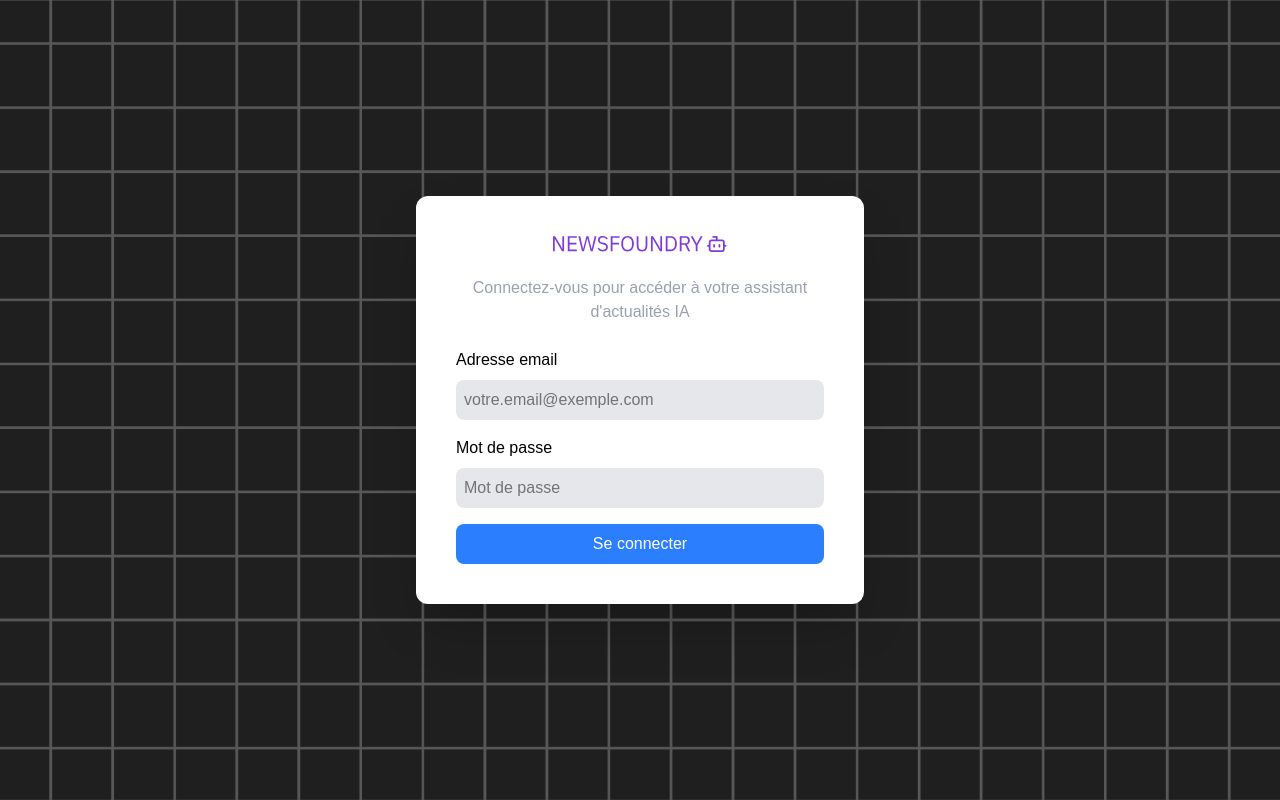
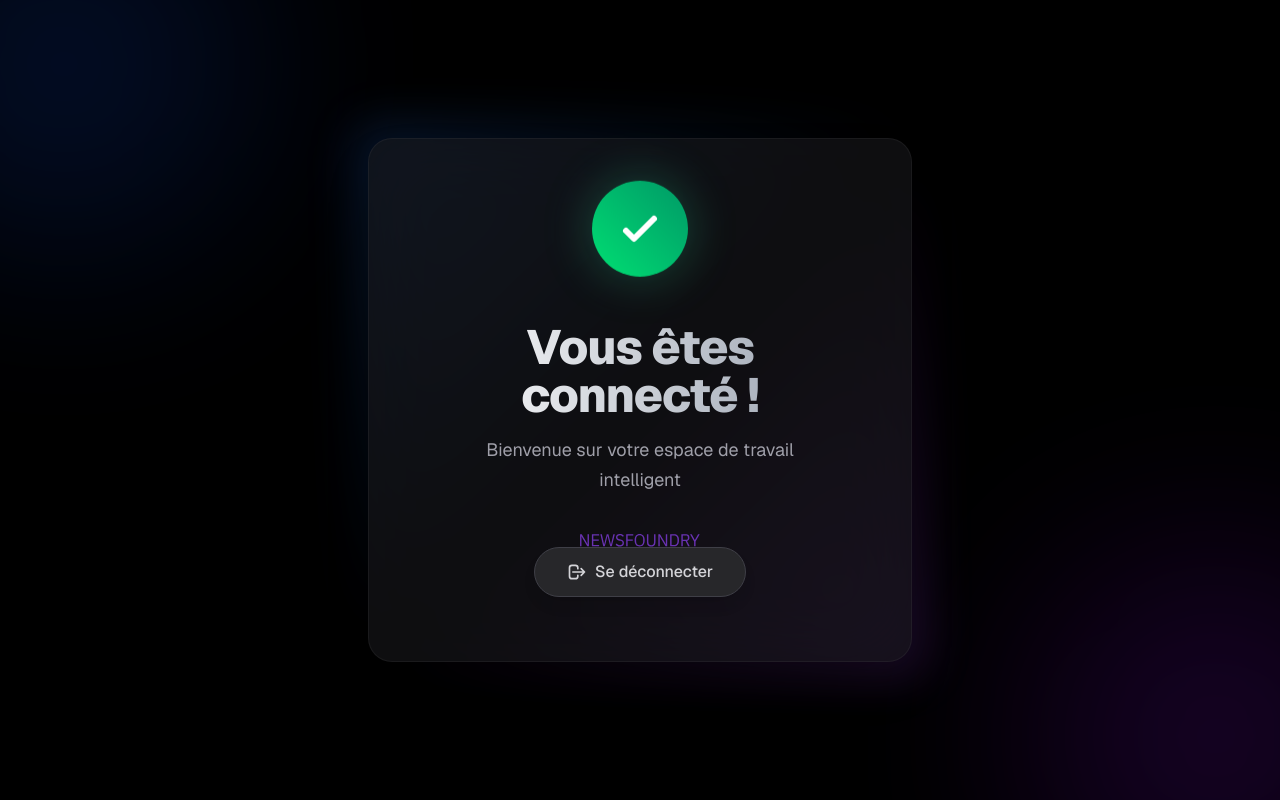
Before and after one commit to Lloydfaharon/NewsFoundry, a Next.js app in the folder frontend/: page / in a window 1280 px wide. Built offline with nearby package versions, Linux system fonts and the light colour scheme; sample sign-in values are in the browser's storage.

Commit message:
login(local/prod)

```diff
--- /dev/null
+++ b/frontend/app/login/page.tsx
@@ -0,0 +1,21 @@
+import Connexion from "../component/Connexion/Connexion";
+import Image from "next/image";
+
+export default function LoginPage() {
+  return (
+    <>
+      <Image
+        src="/images/bg.jpg"
+        alt="Background"
+        fill
+        className="absolute top-0 left-0 w-full h-full object-cover -z-10"
+        priority
+      />
+      <div className="flex justify-center items-center h-screen">
+        <main className="">
+          <Connexion />
+        </main>
+      </div>
+    </>
+  );
+}
--- a/frontend/app/page.tsx
+++ b/frontend/app/page.tsx
@@ -1,23 +1,87 @@
-import Connexion from "./component/Connexion/Connexion";
+"use client";
+
+import { useEffect, useState } from "react";
+import { useRouter } from "next/navigation";
 import Image from "next/image";
 
+export default function Home() {
+  const router = useRouter();
+  const [isAuthenticated, setIsAuthenticated] = useState(false);
 
+  useEffect(() => {
+    // Vérification basique du token
+    const token = localStorage.getItem("token");
+    if (!token) {
+      router.push("/login"); // Redirection s'il n'est pas connecté
+    } else {
+      setIsAuthenticated(true);
+    }
+  }, [router]);
 
-export default function Home() {
+  // Écran de chargement esthétique en attendant la vérification
+  if (!isAuthenticated) {
+    return (
+      <div className="min-h-screen bg-black flex items-center justify-center">
+        <div className="w-10 h-10 rounded-full border-4 border-t-blue-500 border-zinc-800 animate-spin"></div>
+      </div>
+    );
+  }
+
+  const handleLogout = () => {
+    localStorage.removeItem("token");
+    router.push("/login");
+  };
+
   return (
-    <>
-      <Image
-        src="/images/bg.jpg"
-        alt="Background"
-        fill
-        className="absolute top-0 left-0 w-full h-full object-cover -z-10"
-        priority
-      />
-      <div className="flex justify-center items-center h-screen">
-        <main className="">
-          <Connexion />
-        </main>
+    <div className="min-h-screen relative flex items-center justify-center overflow-hidden bg-black text-white font-sans">
+      {/* Éléments de fond dynamiques et floutés (Glassmorphism + animations) */}
+      <div className="absolute inset-0 z-0">
+        <div className="absolute -top-32 -left-32 w-96 h-96 rounded-full bg-blue-600/20 blur-[100px] animate-pulse"></div>
+        <div className="absolute -bottom-32 -right-32 w-96 h-96 rounded-full bg-purple-600/20 blur-[100px] animate-pulse" style={{ animationDelay: "2s" }}></div>
       </div>
-    </>
+
+      {/* Carte Centrale */}
+      <div className="relative z-10 w-full max-w-xl p-4">
+        {/* Bordure lumineuse derrière la carte */}
+        <div className="absolute inset-0 bg-gradient-to-br from-blue-500/30 via-transparent to-purple-500/30 rounded-3xl blur-xl opacity-60"></div>
+
+        {/* Contenu de la carte (effet verre / translucide) */}
+        <div className="relative bg-zinc-900/60 backdrop-blur-2xl border border-white/5 p-12 sm:p-16 rounded-3xl shadow-2xl text-center flex flex-col items-center">
+
+          {/* Icône de succès animée */}
+          <div className="w-24 h-24 mb-6 bg-gradient-to-tr from-green-400 to-emerald-600 rounded-full flex items-center justify-center shadow-[0_0_50px_rgba(52,211,153,0.3)] animate-bounce" style={{ animationDuration: "3s" }}>
+            <svg className="w-12 h-12 text-white" fill="none" stroke="currentColor" viewBox="0 0 24 24" xmlns="http://www.w3.org/2000/svg">
+              <path strokeLinecap="round" strokeLinejoin="round" strokeWidth={3} d="M5 13l4 4L19 7" />
+            </svg>
+          </div>
+
+          <h1 className="text-4xl sm:text-5xl font-extrabold tracking-tight mb-4 bg-clip-text text-transparent bg-gradient-to-r from-white to-gray-400">
+            Vous êtes connecté !
+          </h1>
+          <div>
+            <p className="text-zinc-400 text-lg mb-10 leading-relaxed max-w-sm">
+              Bienvenue sur votre espace de travail intelligent
+            </p>
+            <div className="flex justify-center items-center gap-2 mt-4 opacity-80">
+              <Image src="/images/newsfoundry.svg" alt="NewsFoundry" width={120} height={20} />
+            </div>
+          </div>
+
+          <button
+            onClick={handleLogout}
+            className="group relative w-full sm:w-auto px-8 py-3 rounded-full overflow-hidden bg-zinc-800 border border-zinc-700 hover:border-red-500/50 transition-all duration-300 shadow-lg"
+          >
+            {/* Effet au survol (bouton se remplit de rouge) */}
+            <div className="absolute inset-0 w-0 bg-gradient-to-r from-red-600 to-rose-500 transition-all duration-500 ease-out group-hover:w-full"></div>
+            <span className="relative flex items-center justify-center gap-2 text-zinc-300 font-medium group-hover:text-white transition-colors duration-300">
+              <svg className="w-5 h-5" fill="none" stroke="currentColor" viewBox="0 0 24 24" xmlns="http://www.w3.org/2000/svg">
+                <path strokeLinecap="round" strokeLinejoin="round" strokeWidth={2} d="M17 16l4-4m0 0l-4-4m4 4H7m6 4v1a3 3 0 01-3 3H6a3 3 0 01-3-3V7a3 3 0 013-3h4a3 3 0 013 3v1" />
+              </svg>
+              Se déconnecter
+            </span>
+          </button>
+        </div>
+      </div>
+    </div>
   );
 }
```
Also changed, not shown: 1 other file (tests, documents, lock files or other folders).
